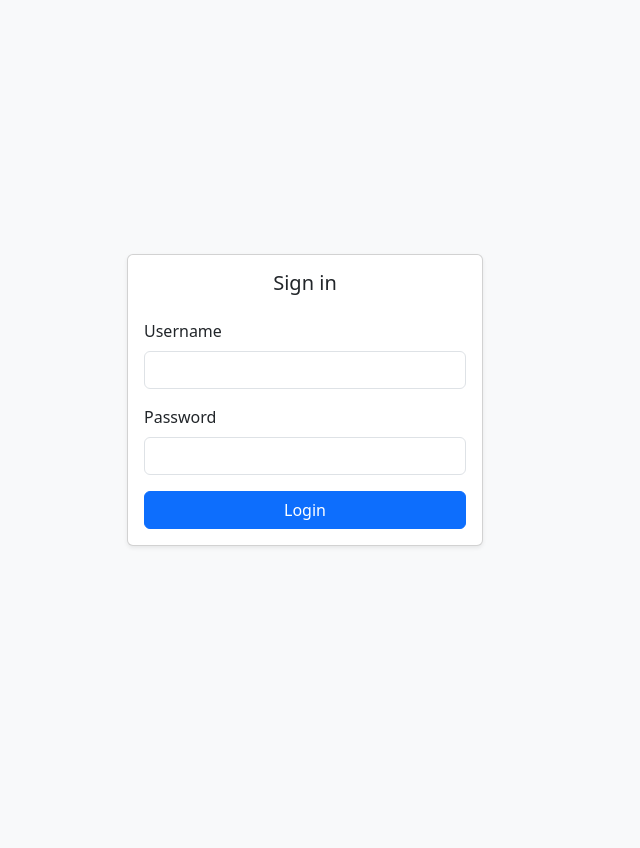
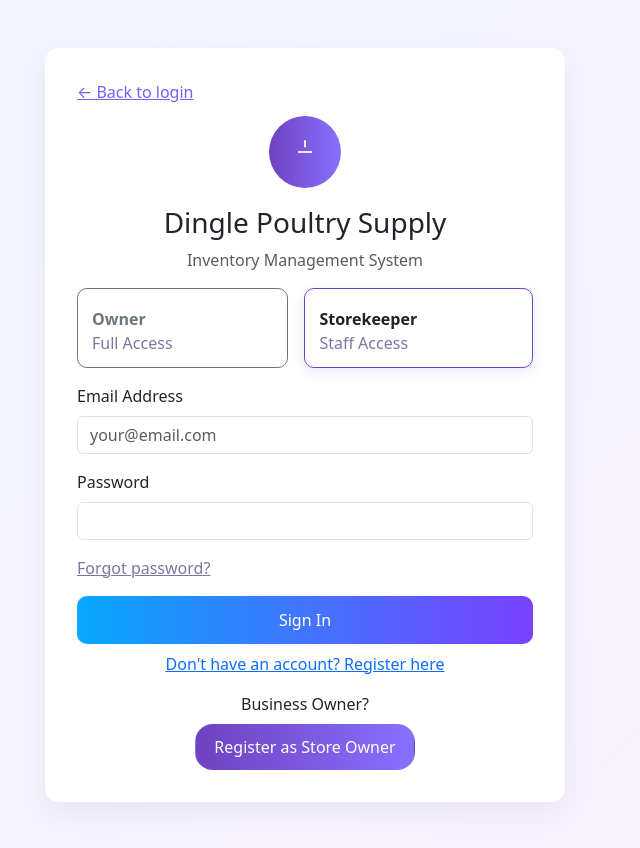
Before and after one commit to J-Akiru5/feed-inventory-tracker, a PHP site: page /public/login.php in a window 1280 px wide. Shown: the whole page, without its empty margins (335-975 px from the left). Before the commit the page ends 547 px from the top, so only its background shows below. Run offline with PHP 8.4, Linux system fonts and the light colour scheme.

Commit message:
Auth: add role-based login and register pages with styles

```diff
--- /dev/null
+++ b/assets/css/auth.css
@@ -0,0 +1,28 @@
+/* Auth pages styles: gradient background and card styling */
+body.auth-bg {
+  background: linear-gradient(135deg,#f0f6ff 0%, #f9f0ff 100%);
+  min-height: 100vh;
+}
+.auth-card {
+  max-width: 520px;
+  margin: 48px auto;
+  border-radius: 14px;
+  box-shadow: 0 10px 30px rgba(20,20,50,0.06);
+  background: #fff;
+  padding: 32px;
+}
+.auth-hero {
+  display:flex;align-items:center;justify-content:center;width:72px;height:72px;border-radius:50%;background:linear-gradient(90deg,#6f42c1,#8870ff);color:#fff;margin:0 auto 18px;
+}
+.role-toggle .btn {
+  border-radius:10px;text-align:left;padding:18px 14px;height:80px;
+}
+.role-toggle .btn.active {
+  box-shadow:0 4px 14px rgba(100,50,200,0.12);border:1px solid #6f42c1;background:#fff;color:#222;
+}
+.link-muted {color:#7b77a5}
+.back-link {color:#7b5cff;display:inline-block;margin-bottom:12px}
+.auth-note {background:#f7f4ff;border-radius:8px;padding:12px;margin-top:10px}
+.gradient-btn {
+  background: linear-gradient(90deg,#07a7ff,#7b42ff);border:none;color:#fff;padding:12px 20px;border-radius:10px;
+}
--- a/public/login.php
+++ b/public/login.php
@@ -5,15 +5,16 @@ if (session_status() === PHP_SESSION_NONE) session_start();
 $errors = [];
 
 if ($_SERVER['REQUEST_METHOD'] === 'POST') {
-    $username = trim($_POST['username'] ?? '');
+    $role = $_POST['role'] ?? 'storekeeper';
+    $username = trim($_POST['email'] ?? '');
     $password = $_POST['password'] ?? '';
 
     if ($username === '' || $password === '') {
-        $errors[] = 'Username and password are required.';
+        $errors[] = 'Email and password are required.';
     } else {
         $pdo = get_pdo();
-        $stmt = $pdo->prepare('SELECT id, password, role, full_name FROM users WHERE username = :username LIMIT 1');
-        $stmt->execute(['username' => $username]);
+        $stmt = $pdo->prepare('SELECT id, password, role, full_name FROM users WHERE username = :username AND role = :role LIMIT 1');
+        $stmt->execute(['username' => $username, 'role' => $role]);
         $user = $stmt->fetch();
 
         if ($user && password_verify($password, $user['password'])) {
@@ -23,7 +24,7 @@ if ($_SERVER['REQUEST_METHOD'] === 'POST') {
             header('Location: ../index.php');
             exit;
         } else {
-            $errors[] = 'Invalid username or password.';
+            $errors[] = 'Invalid credentials for selected role.';
         }
     }
 }
@@ -35,38 +36,67 @@ if ($_SERVER['REQUEST_METHOD'] === 'POST') {
   <meta name="viewport" content="width=device-width, initial-scale=1">
   <title>Login - Dingle Poultry System</title>
   <link href="https://cdn.jsdelivr.net/npm/bootstrap@5.3.0/dist/css/bootstrap.min.css" rel="stylesheet">
-  <style>body{height:100vh;display:flex;align-items:center;justify-content:center;background:#f8f9fa}</style>
+  <link href="/feed-inventory-tracker/assets/css/auth.css" rel="stylesheet">
+  <link href="/feed-inventory-tracker/assets/css/styles.css" rel="stylesheet">
 </head>
-<body>
-  <div class="container">
-    <div class="row justify-content-center">
-      <div class="col-md-6 col-lg-4">
-        <div class="card shadow-sm">
-          <div class="card-body">
-            <h5 class="card-title text-center mb-4">Sign in</h5>
+<body class="auth-bg">
+  <div class="auth-card">
+    <a href="/feed-inventory-tracker/public/login.php" class="back-link">&larr; Back to login</a>
+    <div class="auth-hero"><svg width="28" height="28" viewBox="0 0 24 24" fill="none" stroke="currentColor" stroke-width="1.5"><path d="M12 2v6" stroke="#fff"></path><path d="M6 12h12" stroke="#fff"></path></svg></div>
+    <h3 class="text-center">Dingle Poultry Supply</h3>
+    <p class="text-center text-muted">Inventory Management System</p>
+
     <?php if (!empty($errors)): ?>
-              <div class="alert alert-danger">
-                <?php echo implode('<br>', array_map('htmlspecialchars', $errors)); ?>
+      <div class="alert alert-danger"><?php echo implode('<br>', array_map('htmlspecialchars', $errors)); ?></div>
+    <?php endif; ?>
+
+    <form method="post">
+      <div class="role-toggle d-flex gap-3 mb-3">
+        <input type="hidden" name="role" id="role" value="storekeeper">
+        <button type="button" class="btn btn-outline-secondary flex-fill" data-role="owner" onclick="selectRole(this)">
+          <div><strong>Owner</strong><div class="link-muted">Full Access</div></div>
+        </button>
+        <button type="button" class="btn btn-outline-primary active flex-fill" data-role="storekeeper" onclick="selectRole(this)">
+          <div><strong>Storekeeper</strong><div class="link-muted">Staff Access</div></div>
+        </button>
       </div>
-            <?php endif; ?>
-            <form method="post" novalidate>
+
       <div class="mb-3">
-                <label class="form-label">Username</label>
-                <input name="username" type="text" class="form-control" required>
+        <label class="form-label">Email Address</label>
+        <input name="email" type="email" class="form-control" placeholder="your@email.com" required>
       </div>
       <div class="mb-3">
         <label class="form-label">Password</label>
         <input name="password" type="password" class="form-control" required>
       </div>
-              <div class="d-grid">
-                <button class="btn btn-primary">Login</button>
+
+      <div class="mb-3">
+        <a href="#" class="link-muted">Forgot password?</a>
+      </div>
+
+      <div class="d-grid mb-2">
+        <button class="gradient-btn">Sign In</button>
+      </div>
+
+      <div class="text-center mb-3">
+        <a href="/feed-inventory-tracker/public/register.php">Don't have an account? Register here</a>
+      </div>
+
+      <div class="text-center">
+        <div>Business Owner?</div>
+        <a href="/feed-inventory-tracker/public/register_owner.php" class="btn" style="background:linear-gradient(90deg,#6f42c1,#8870ff);color:#fff;border-radius:18px;padding:10px 18px;margin-top:8px;">Register as Store Owner</a>
       </div>
     </form>
+
   </div>
-        </div>
-      </div>
-    </div>
-  </div>
+
+  <script>
+    function selectRole(btn) {
+      document.querySelectorAll('.role-toggle .btn').forEach(b=>b.classList.remove('active'));
+      btn.classList.add('active');
+      document.getElementById('role').value = btn.getAttribute('data-role');
+    }
+  </script>
   <script src="https://cdn.jsdelivr.net/npm/bootstrap@5.3.0/dist/js/bootstrap.bundle.min.js"></script>
 </body>
 </html>
```
Also changed, not shown: public/register.php (added, +83 -0 lines), public/register_owner.php (added, +108 -0 lines). Lines whose indentation alone changed are shown as unchanged.
